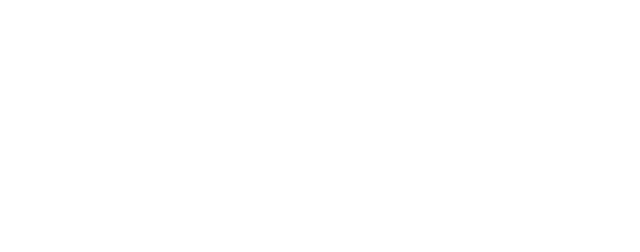
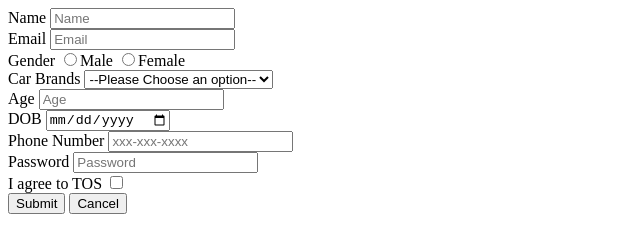
Before and after one commit to acciojob/signup-form-car-Prasann0009, a website: page main.html in a window 1280 px wide. Shown: the whole page, without its empty margins (0-640 px from the left). Drawn offline with Linux system fonts and the light colour scheme.

Commit message:
created a submission

```diff
--- a/main.html
+++ b/main.html
@@ -10,7 +10,34 @@
 	<!-- the entire body must be written by student -->
     <script type="text/javascript" src="./script.js">
 </script>
-
+<form action="" method="post">
+        <label for="name">Name</label>
+        <input type="text" id="name" placeholder="Name" required><br>
+        <label for="email">Email</label>
+        <input type="email" id="email" placeholder="Email" required><br>
+        <label for="gender">Gender</label>
+        <input type="radio" name="gender" id="gender_m" required>Male
+        <input type="radio" name="gender" id="gender_f" required>Female <br>
+        <label for="cars">Car Brands</label>
+        <select name="" id="cars" required>
+            <option value="">--Please Choose an option--</option>
+            <option value="Audi">Audi</option>
+            <option value="BMW">BMW</option>
+            <option value="KIA">KIA</option>
+        </select><br>
+        <label for="age">Age</label>
+        <input type="number" id="age" placeholder="Age" required><br>
+        <label for="dob">DOB</label>
+        <input type="date" id="dob" required><br>
+        <label for="tel">Phone Number</label>
+        <input type="tel" id="tel" placeholder="xxx-xxx-xxxx"><br>
+        <label for="password">Password</label>
+        <input type="password" id="password" placeholder="Password" required><br>
+        <label for="tos">I agree to TOS</label>
+        <input type="checkbox" id="tos" required><br>
+        <button type="submit">Submit</button>
+        <button type="reset">Cancel</button>
+    </form>
 </body>
 
 </html>
```
